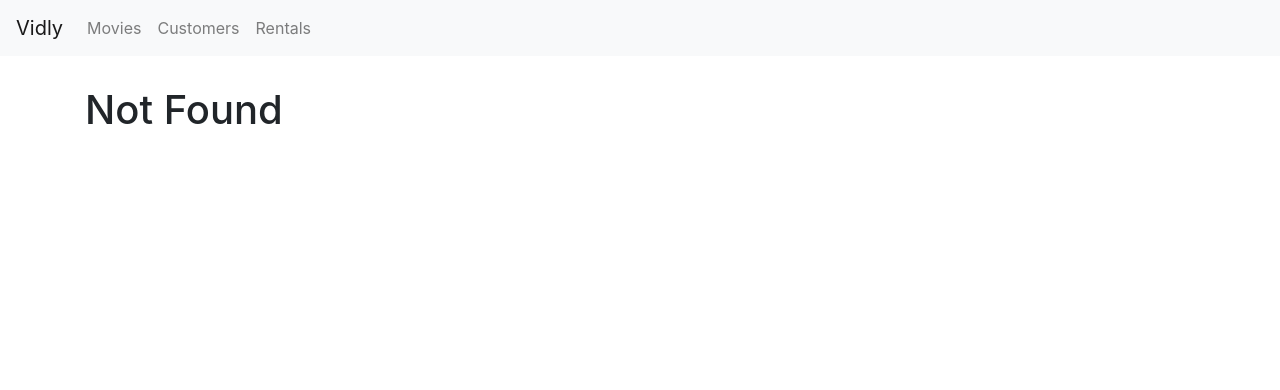
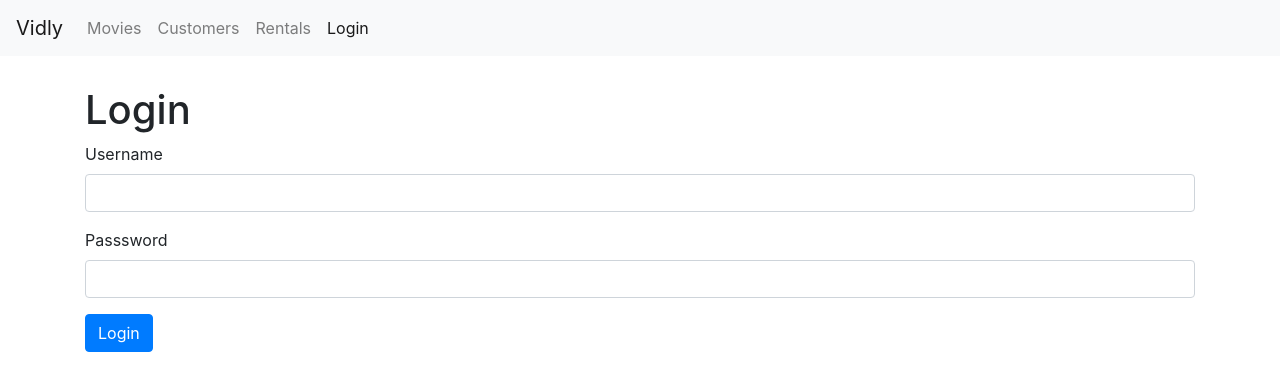
Before and after one commit to frdvorak/vidly, a React (Create React App) app: page /login in a window 1280 px wide. Before the commit this address led to /not-found. Shown: the top 390 px of the page. Built offline with nearby package versions, Linux system fonts and the light colour scheme.

Commit message:
loginForm component

```diff
--- a/src/App.js
+++ b/src/App.js
@@ -6,6 +6,7 @@
 import Rentals from './components/rentals';
 import NotFound from './components/notFound';
 import NavBar from './components/navBar';
+import LoginForm from './components/loginForm'
 import './App.css';
 
 
@@ -16,6 +17,7 @@
         <NavBar />
         <main className="container">
           <Switch>
+            <Route path="/login" component={LoginForm} />
             <Route path="/movies/:id" component={MovieForm} />
             <Route path="/movies" component={Movies}></Route>
             <Route path="/customers" component={Customers}></Route>
--- /dev/null
+++ b/src/components/loginForm.jsx
@@ -0,0 +1,24 @@
+import React, { Component } from 'react';
+
+class LoginForm extends Component {
+    render() {
+        return (
+            <div>
+                <h1>Login</h1>
+                <form action="">
+                    <div className="form-group">
+                        <label htmlFor="username">Username</label>
+                        <input id="username" type="text" className="form-control" />
+                    </div>
+                    <div className="form-group">
+                        <label htmlFor="password">Passsword</label>
+                        <input id="password" type="text" className="form-control" />
+                    </div>
+                    <button className="btn btn-primary">Login</button>
+                </form>
+            </div>
+        );
+    }
+}
+
+export default LoginForm;
--- a/src/components/navBar.jsx
+++ b/src/components/navBar.jsx
@@ -19,6 +19,9 @@
                     <li className="nav-item">
                         <NavLink className="nav-link" to="/rentals">Rentals</NavLink>
                     </li>
+                    <li className="nav-item">
+                        <NavLink className="nav-link" to="/login">Login</NavLink>
+                    </li>
                 </ul>
             </div>
         </nav>
```
